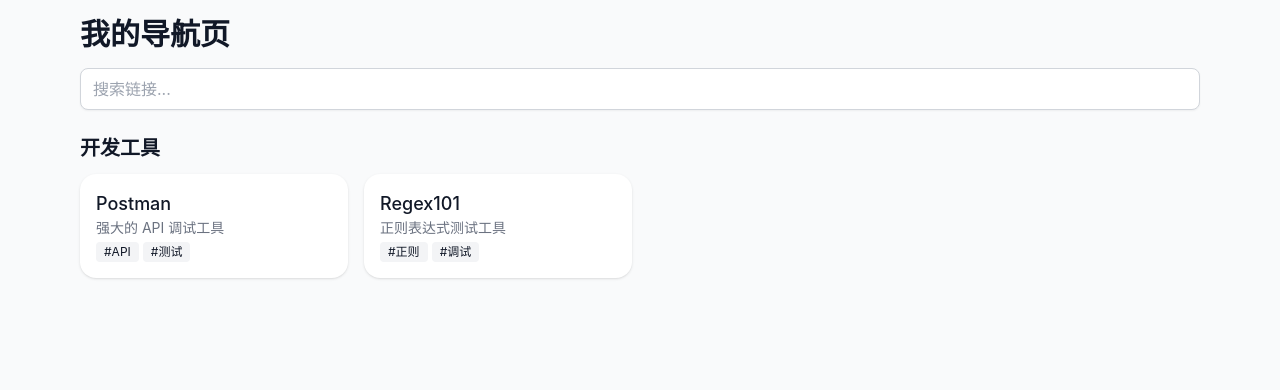
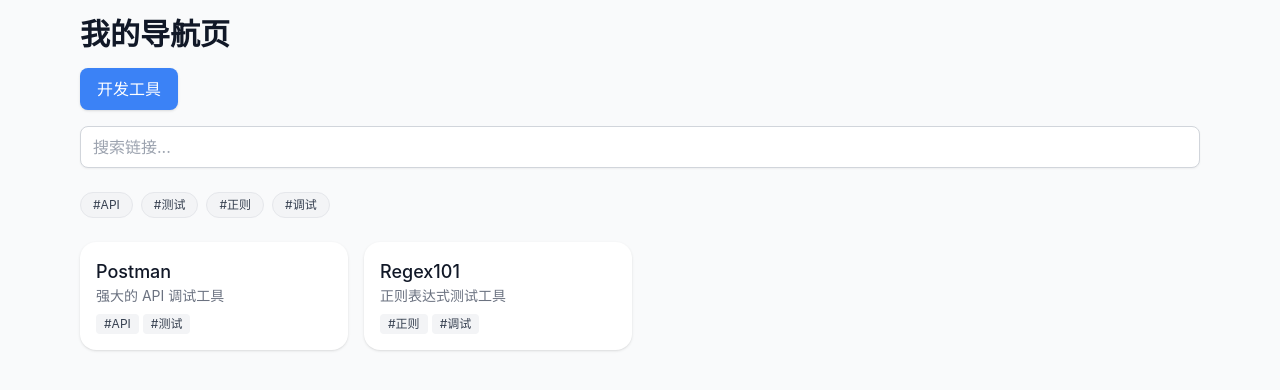
Before and after one commit to KangbingZhao/personal_homepage, a Next.js app: page /personal_homepage/ in a window 1280 px wide. Shown: the top 390 px of the page. Built offline with nearby package versions, Linux system fonts and the light colour scheme.

Commit message:
multiple tabs and tag filter

```diff
--- a/pages/index.tsx
+++ b/pages/index.tsx
@@ -25,31 +25,77 @@
 
 export default function Home({ data }: Props) {
   const [search, setSearch] = useState("");
+  const [activeCategory, setActiveCategory] = useState(data.categories[0]?.name || "");
+  const [activeTag, setActiveTag] = useState<string | null>(null);
 
-  const filteredLinks = (category: Category) =>
-    category.links.filter(link => {
+  // 获取当前激活分类对象
+  const currentCategory = data.categories.find(cat => cat.name === activeCategory) || data.categories[0];
+
+  // 获取当前分类下所有标签（去重）
+  const allTags = Array.from(
+    new Set(currentCategory.links.flatMap(link => link.tags || []))
+  );
+
+  // 过滤逻辑：分类、标签、搜索
+  const filteredLinks = currentCategory.links.filter(link => {
     const q = search.toLowerCase();
-      return (
+    const matchSearch =
       link.title.toLowerCase().includes(q) ||
       link.description?.toLowerCase().includes(q) ||
-        link.tags?.some(tag => tag.toLowerCase().includes(q))
-      );
+      link.tags?.some(tag => tag.toLowerCase().includes(q));
+    const matchTag = activeTag ? link.tags?.includes(activeTag) : true;
+    return matchSearch && matchTag;
   });
 
   return (
     <div className="p-4 max-w-6xl mx-auto">
       <h1 className="text-3xl font-bold mb-4">我的导航页</h1>
+      {/* 分类 Tab 切换 */}
+      <div className="flex gap-2 mb-4">
+        {data.categories.map(category => (
+          <button
+            key={category.name}
+            className={`px-4 py-2 rounded-lg font-medium transition border border-transparent ${
+              activeCategory === category.name
+                ? "bg-blue-500 text-white shadow"
+                : "bg-white text-gray-700 hover:bg-blue-50"
+            }`}
+            onClick={() => {
+              setActiveCategory(category.name);
+              setActiveTag(null); // 切换分类时重置标签过滤
+            }}
+          >
+            {category.name}
+          </button>
+        ))}
+      </div>
       <Input
         placeholder="搜索链接..."
         value={search}
         onChange={e => setSearch(e.target.value)}
         className="mb-6"
       />
-      {data.categories.map(category => (
-        <div key={category.name} className="mb-10">
-          <h2 className="text-xl font-semibold mb-3">{category.name}</h2>
+      {/* 标签过滤器 */}
+      {allTags.length > 0 && (
+        <div className="flex flex-wrap gap-2 mb-6">
+          {allTags.map(tag => (
+            <button
+              key={tag}
+              className={`text-xs px-3 py-1 rounded-full border transition ${
+                activeTag === tag
+                  ? "bg-blue-500 text-white border-blue-500"
+                  : "bg-gray-100 text-gray-700 border-gray-200 hover:bg-blue-100"
+              }`}
+              onClick={() => setActiveTag(activeTag === tag ? null : tag)}
+            >
+              #{tag}
+            </button>
+          ))}
+        </div>
+      )}
+      {/* 当前分类下的链接卡片 */}
       <div className="grid grid-cols-1 sm:grid-cols-2 md:grid-cols-3 lg:grid-cols-4 gap-4">
-            {filteredLinks(category).map(link => (
+        {filteredLinks.map(link => (
           <Card key={link.url}>
             <CardContent>
               <a
@@ -60,11 +106,20 @@
               >
                 <div className="font-medium text-lg">{link.title}</div>
                 <div className="text-sm text-gray-500 mb-1">{link.description}</div>
-                    <div className="flex flex-wrap gap-1">
+                <div className="flex flex-wrap gap-1 mt-2">
                   {link.tags?.map(tag => (
                     <span
                       key={tag}
-                          className="text-xs bg-gray-100 px-2 py-0.5 rounded"
+                      className={`text-xs px-2 py-0.5 rounded ${
+                        activeTag === tag
+                          ? "bg-blue-500 text-white"
+                          : "bg-gray-100 text-gray-700"
+                      }`}
+                      style={{ cursor: "pointer" }}
+                      onClick={e => {
+                        e.preventDefault();
+                        setActiveTag(activeTag === tag ? null : tag);
+                      }}
                     >
                       #{tag}
                     </span>
@@ -75,8 +130,9 @@
           </Card>
         ))}
       </div>
-        </div>
-      ))}
+      {filteredLinks.length === 0 && (
+        <div className="text-gray-400 text-center py-10">暂无符合条件的链接</div>
+      )}
     </div>
   );
 }
```
Lines whose indentation alone changed are shown as unchanged.
